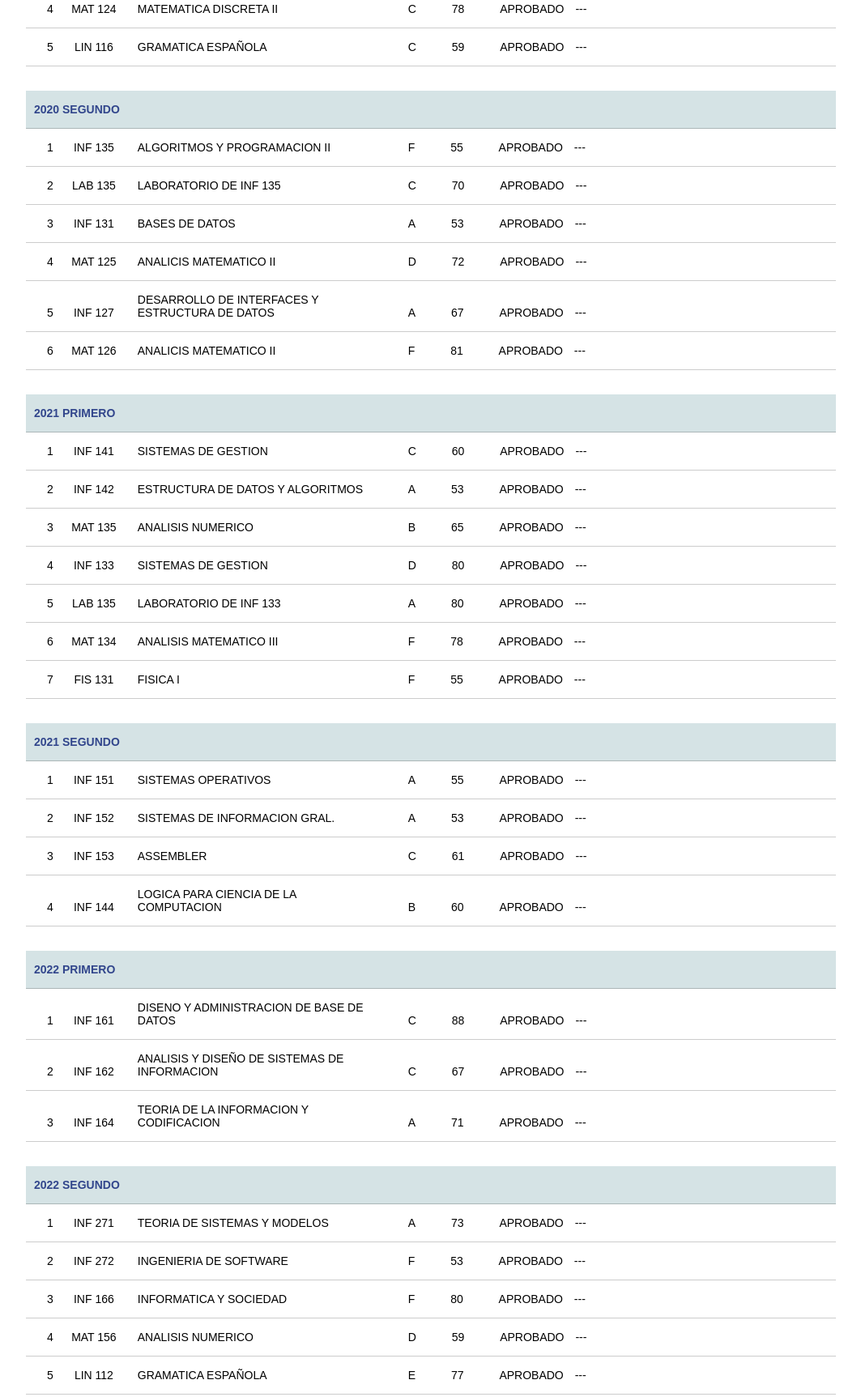
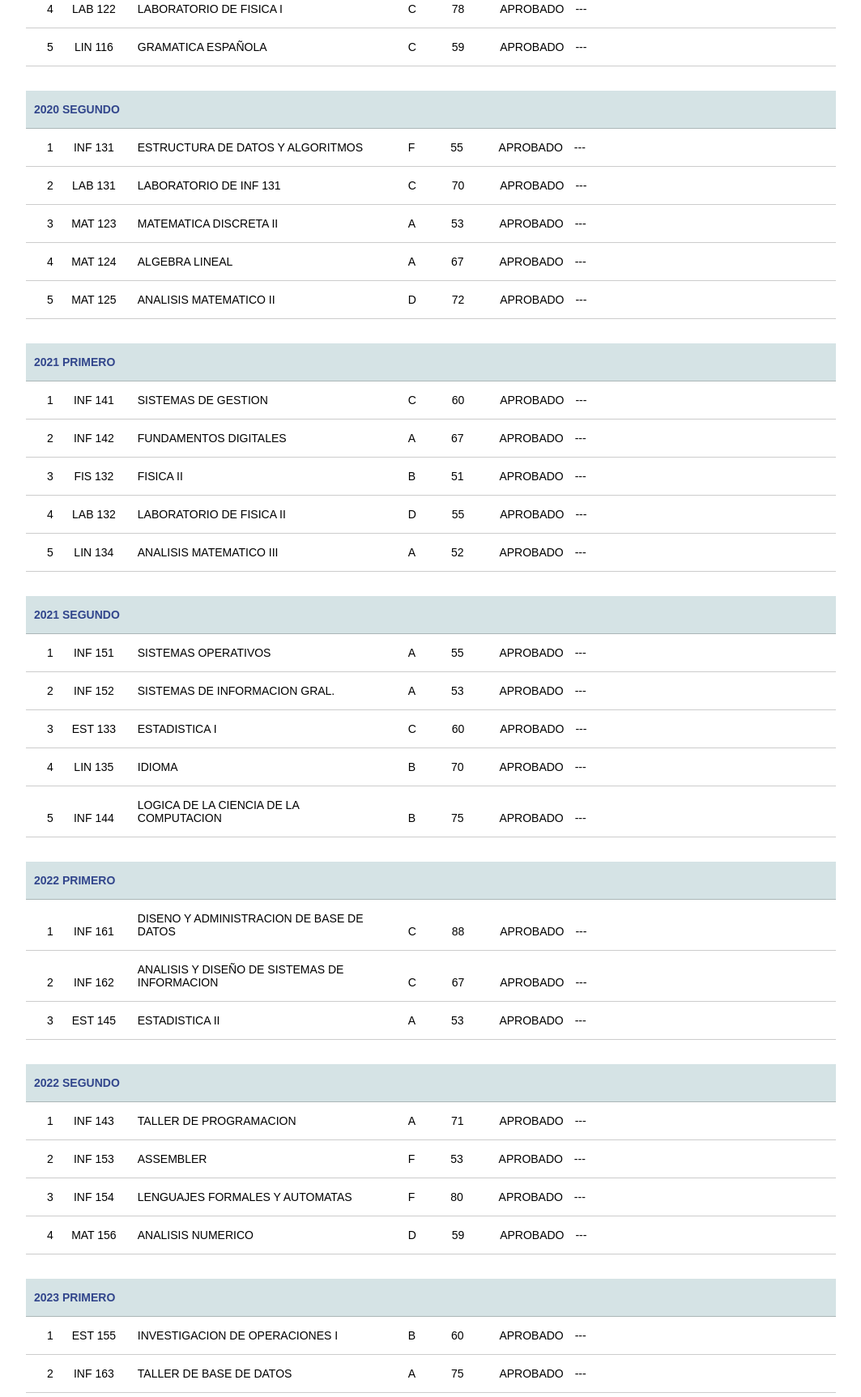
Before and after one commit to ssainformatica/umsa, a plain HTML site: page notas.html in a window 1280 px wide. Shown: the part 903-2628 px from the top of the page at 81% size, without its empty margins (108-1171 px from the left). Drawn offline with Linux system fonts and the light colour scheme.

Commit message:
Add files via upload

```diff
--- a/notas.html
+++ b/notas.html
@@ -123,17 +123,17 @@
 				</p>
 				<p>
 					<span class="numero">3</span>
-					<span class="sigla">INF 123</span>
-					<span class="materia">LENGUAJES AUTOMATAS</span>
+					<span class="sigla">FIS 122</span>
+					<span class="materia">FISICA I</span>
 					<span class="paralelo">C</span>
-					<span class="nota">70</span>
+					<span class="nota">56</span>
 					<span class="estado">APROBADO</span>
 					<span class="lic">---</span>
 				</p>
 				<p>
 					<span class="numero">4</span>
-					<span class="sigla">MAT 124</span>
-					<span class="materia">MATEMATICA DISCRETA II</span>
+					<span class="sigla">LAB 122</span>
+					<span class="materia">LABORATORIO DE FISICA I</span>
 					<span class="paralelo">C</span>
 					<span class="nota">78</span>
 					<span class="estado">APROBADO</span>
@@ -155,8 +155,8 @@
 			<p class="notas_titulo">2020 SEGUNDO</p>
 			<p>
 				<span class="numero">1</span>
-				<span class="sigla">INF 135</span>
-				<span class="materia">ALGORITMOS Y PROGRAMACION II</span>
+				<span class="sigla">INF 131</span>
+				<span class="materia">ESTRUCTURA DE DATOS Y ALGORITMOS</span>
 				<span class="paralelo">F</span>
 				<span class="nota">55</span>
 				<span class="estado">APROBADO</span>
@@ -164,8 +164,8 @@
 			</p>
 			<p>
 				<span class="numero">2</span>
-				<span class="sigla">LAB 135</span>
-				<span class="materia">LABORATORIO DE INF 135</span>
+				<span class="sigla">LAB 131</span>
+				<span class="materia">LABORATORIO DE INF 131</span>
 				<span class="paralelo">C</span>
 				<span class="nota">70</span>
 				<span class="estado">APROBADO</span>
@@ -173,8 +173,8 @@
 			</p>
 			<p>
 				<span class="numero">3</span>
-				<span class="sigla">INF 131</span>
-				<span class="materia">BASES DE DATOS</span>
+				<span class="sigla">MAT 123</span>
+				<span class="materia">MATEMATICA DISCRETA II</span>
 				<span class="paralelo">A</span>
 				<span class="nota">53</span>
 				<span class="estado">APROBADO</span>
@@ -182,31 +182,24 @@
 			</p>
 			<p>
 				<span class="numero">4</span>
-				<span class="sigla">MAT 125</span>
-				<span class="materia">ANALICIS MATEMATICO II</span>
-				<span class="paralelo">D</span>
-				<span class="nota">72</span>
-				<span class="estado">APROBADO</span>
-				<span class="lic">---</span>
-			</p>
-			<p>
-				<span class="numero">5</span>
-				<span class="sigla">INF 127</span>
-				<span class="materia">DESARROLLO DE INTERFACES Y ESTRUCTURA DE DATOS</span>
+				<span class="sigla">MAT 124</span>
+				<span class="materia">ALGEBRA LINEAL</span>
 				<span class="paralelo">A</span>
 				<span class="nota">67</span>
 				<span class="estado">APROBADO</span>
 				<span class="lic">---</span>
 			</p>
 			<p>
-				<span class="numero">6</span>
-				<span class="sigla">MAT 126</span>
-				<span class="materia">ANALICIS MATEMATICO II</span>
-				<span class="paralelo">F</span>
-				<span class="nota">81</span>
+				<span class="numero">5</span>
+				<span class="sigla">MAT 125</span>
+				<span class="materia">ANALISIS MATEMATICO II</span>
+				<span class="paralelo">D</span>
+				<span class="nota">72</span>
 				<span class="estado">APROBADO</span>
 				<span class="lic">---</span>
 			</p>
+
+
 
 		</div>
 
@@ -226,57 +219,40 @@
 			<p>
 				<span class="numero">2</span>
 				<span class="sigla">INF 142</span>
-				<span class="materia">ESTRUCTURA DE DATOS Y ALGORITMOS</span>
+				<span class="materia">FUNDAMENTOS DIGITALES</span>
 				<span class="paralelo">A</span>
-				<span class="nota">53</span>
+				<span class="nota">67</span>
 				<span class="estado">APROBADO</span>
 				<span class="lic">---</span>
 			</p>
 			<p>
 				<span class="numero">3</span>
-				<span class="sigla">MAT 135</span>
-				<span class="materia">ANALISIS NUMERICO</span>
+				<span class="sigla">FIS 132</span>
+				<span class="materia">FISICA II</span>
 				<span class="paralelo">B</span>
-				<span class="nota">65</span>
+				<span class="nota">51</span>
 				<span class="estado">APROBADO</span>
 				<span class="lic">---</span>
 			</p>
 			<p>
 				<span class="numero">4</span>
-				<span class="sigla">INF 133</span>
-				<span class="materia">SISTEMAS DE GESTION</span>
+				<span class="sigla">LAB 132</span>
+				<span class="materia">LABORATORIO DE FISICA II</span>
 				<span class="paralelo">D</span>
-				<span class="nota">80</span>
+				<span class="nota">55</span>
 				<span class="estado">APROBADO</span>
 				<span class="lic">---</span>
 			</p>
 			<p>
 				<span class="numero">5</span>
-				<span class="sigla">LAB 135</span>
-				<span class="materia">LABORATORIO DE INF 133</span>
+				<span class="sigla">LIN 134</span>
+				<span class="materia">ANALISIS MATEMATICO III</span>
 				<span class="paralelo">A</span>
-				<span class="nota">80</span>
+				<span class="nota">52</span>
 				<span class="estado">APROBADO</span>
 				<span class="lic">---</span>
 			</p>
-			<p>
-				<span class="numero">6</span>
-				<span class="sigla">MAT 134</span>
-				<span class="materia">ANALISIS MATEMATICO III</span>
-				<span class="paralelo">F</span>
-				<span class="nota">78</span>
-				<span class="estado">APROBADO</span>
-				<span class="lic">---</span>
-			</p>
-			<p>
-				<span class="numero">7</span>
-				<span class="sigla">FIS 131</span>
-				<span class="materia">FISICA I</span>
-				<span class="paralelo">F</span>
-				<span class="nota">55</span>
-				<span class="estado">APROBADO</span>
-				<span class="lic">---</span>
-			</p>
+
 
 		</div>
 
@@ -304,19 +280,28 @@
 			</p>
 			<p>
 				<span class="numero">3</span>
-				<span class="sigla">INF 153</span>
-				<span class="materia">ASSEMBLER</span>
+				<span class="sigla">EST 133</span>
+				<span class="materia">ESTADISTICA I</span>
 				<span class="paralelo">C</span>
-				<span class="nota">61</span>
+				<span class="nota">60</span>
 				<span class="estado">APROBADO</span>
 				<span class="lic">---</span>
 			</p>
 			<p>
 				<span class="numero">4</span>
+				<span class="sigla">LIN 135</span>
+				<span class="materia">IDIOMA</span>
+				<span class="paralelo">B</span>
+				<span class="nota">70</span>
+				<span class="estado">APROBADO</span>
+				<span class="lic">---</span>
+			</p>
+			<p>
+				<span class="numero">5</span>
 				<span class="sigla">INF 144</span>
-				<span class="materia">LOGICA PARA CIENCIA DE LA COMPUTACION</span>
+				<span class="materia">LOGICA DE LA CIENCIA DE LA COMPUTACION</span>
 				<span class="paralelo">B</span>
-				<span class="nota">60</span>
+				<span class="nota">75</span>
 				<span class="estado">APROBADO</span>
 				<span class="lic">---</span>
 			</p>
@@ -346,10 +331,10 @@
 			</p>
 			<p>
 				<span class="numero">3</span>
-				<span class="sigla">INF 164</span>
-				<span class="materia">TEORIA DE LA INFORMACION Y CODIFICACION</span>
+				<span class="sigla">EST 145 </span>
+				<span class="materia">ESTADISTICA II</span>
 				<span class="paralelo">A</span>
-				<span class="nota">71</span>
+				<span class="nota">53</span>
 				<span class="estado">APROBADO</span>
 				<span class="lic">---</span>
 			</p>
@@ -359,20 +344,20 @@
 
 		<div class="notas">
 			<p class="notas_titulo">2022 SEGUNDO</p>
+			<p>
+					<span class="numero">1</span>
+					<span class="sigla">INF 143</span>
+					<span class="materia">TALLER DE PROGRAMACION</span>
+					<span class="paralelo">A</span>
+					<span class="nota">71</span>
+					<span class="estado">APROBADO</span>
+					<span class="lic">---</span>
+				</p>
 
 			<p>
-				<span class="numero">1</span>
-				<span class="sigla">INF 271 </span>
-				<span class="materia">TEORIA DE SISTEMAS Y MODELOS</span>
-				<span class="paralelo">A</span>
-				<span class="nota">73</span>
-				<span class="estado">APROBADO</span>
-				<span class="lic">---</span>
-			</p>
-			<p>
 				<span class="numero">2</span>
-				<span class="sigla">INF 272 </span>
-				<span class="materia">INGENIERIA DE SOFTWARE</span>
+				<span class="sigla">INF 153</span>
+				<span class="materia">ASSEMBLER</span>
 				<span class="paralelo">F</span>
 				<span class="nota">53</span>
 				<span class="estado">APROBADO</span>
@@ -380,8 +365,8 @@
 			</p>
 			<p>
 				<span class="numero">3</span>
-				<span class="sigla">INF 166 </span>
-				<span class="materia">INFORMATICA Y SOCIEDAD</span>
+				<span class="sigla">INF 154 </span>
+				<span class="materia">LENGUAJES FORMALES Y AUTOMATAS</span>
 				<span class="paralelo">F</span>
 				<span class="nota">80</span>
 				<span class="estado">APROBADO</span>
@@ -396,15 +381,6 @@
 				<span class="estado">APROBADO</span>
 				<span class="lic">---</span>
 			</p>
-			<p>
-				<span class="numero">5</span>
-				<span class="sigla">LIN 112</span>
-				<span class="materia">GRAMATICA ESPAÑOLA</span>
-				<span class="paralelo">E</span>
-				<span class="nota">77</span>
-				<span class="estado">APROBADO</span>
-				<span class="lic">---</span>
-			</p>
 
 		</div>
 
@@ -413,8 +389,8 @@
 
 			<p>
 				<span class="numero">1</span>
-				<span class="sigla">INF 281 </span>
-				<span class="materia">TALLER DE SISTEMAS INFORMATICOS</span>
+				<span class="sigla">EST 155 </span>
+				<span class="materia">INVESTIGACION DE OPERACIONES I</span>
 				<span class="paralelo">B</span>
 				<span class="nota">60</span>
 				<span class="estado">APROBADO</span>
@@ -422,8 +398,8 @@
 			</p>
 			<p>
 				<span class="numero">2</span>
-				<span class="sigla">INF 276 </span>
-				<span class="materia">INGENIERIA DE SOFTWARE II</span>
+				<span class="sigla">INF 163 </span>
+				<span class="materia">TALLER DE BASE DE DATOS</span>
 				<span class="paralelo">A</span>
 				<span class="nota">75</span>
 				<span class="estado">APROBADO</span>
@@ -431,8 +407,8 @@
 			</p>
 			<p>
 				<span class="numero">3</span>
-				<span class="sigla">INF 273 </span>
-				<span class="materia">TELEMATICA</span>
+				<span class="sigla">INF 164 </span>
+				<span class="materia">TEORIA DE LA INFORMACION</span>
 				<span class="paralelo">B</span>
 				<span class="nota">59</span>
 				<span class="estado">APROBADO</span>
@@ -445,24 +421,49 @@
 
 			<p>
 				<span class="numero">1</span>
-				<span class="sigla">INF 371 </span>
-				<span class="materia">SEGURIDAD DE LA INFORMACION</span>
+				<span class="sigla">INF 273 </span>
+				<span class="materia">TELEMATICA</span>
 				<span class="paralelo">A</span>
 				<span class="nota">63</span>
+				<span class="estado">APROBADO</span>
+				<span class="lic"> --- </span>
+			</p>
+			<p>
+				<span class="numero">2</span>
+				<span class="sigla">INF 311 </span>
+				<span class="materia">PROTOCOLOS DE COMUNICACION</span>
+				<span class="paralelo">A</span>
+				<span class="nota">55</span>
+				<span class="estado">APROBADO</span>
+				<span class="lic"> --- </span>
+			</p>
+
+		</div>
+
+		<div class="notas">
+			<p class="notas_titulo">2024 PRIMERO</p>
+
+			<p>
+				<span class="numero">1</span>
+				<span class="sigla">INF 312 </span>
+				<span class="materia">ADMINISTRACION DE UNIDADES DE PROCES. DE DATOS</span>
+				<span class="paralelo">F</span>
+				<span class="nota">51</span>
 				<span class="estado">APROBADO</span>
 				<span class="lic">Lic. JOSE LUIS ZEBALLOS ABASTO</span>
 			</p>
 			<p>
 				<span class="numero">2</span>
-				<span class="sigla">INF 382 </span>
-				<span class="materia">INGENIERIA DE SOFTWARE III</span>
-				<span class="paralelo">A</span>
-				<span class="nota">51</span>
+				<span class="sigla">EST 165 </span>
+				<span class="materia">INVESTIGACION DE OPERADORES II</span>
+				<span class="paralelo">F</span>
+				<span class="nota">67</span>
 				<span class="estado">APROBADO</span>
 				<span class="lic">Lic. MIGUEL COTAÑA MIER</span>
 			</p>
 
 		</div>
+
 
 
 		<div>
@@ -474,7 +475,7 @@
 					<td class="cuarto">ABANDONOS: 0</td>
 				</tr>
 				<tr>
-					<td>PROM.GRAL:57</td>
+					<td>PROM.GRAL:59</td>
 
 				</tr>
 			</table>
```
